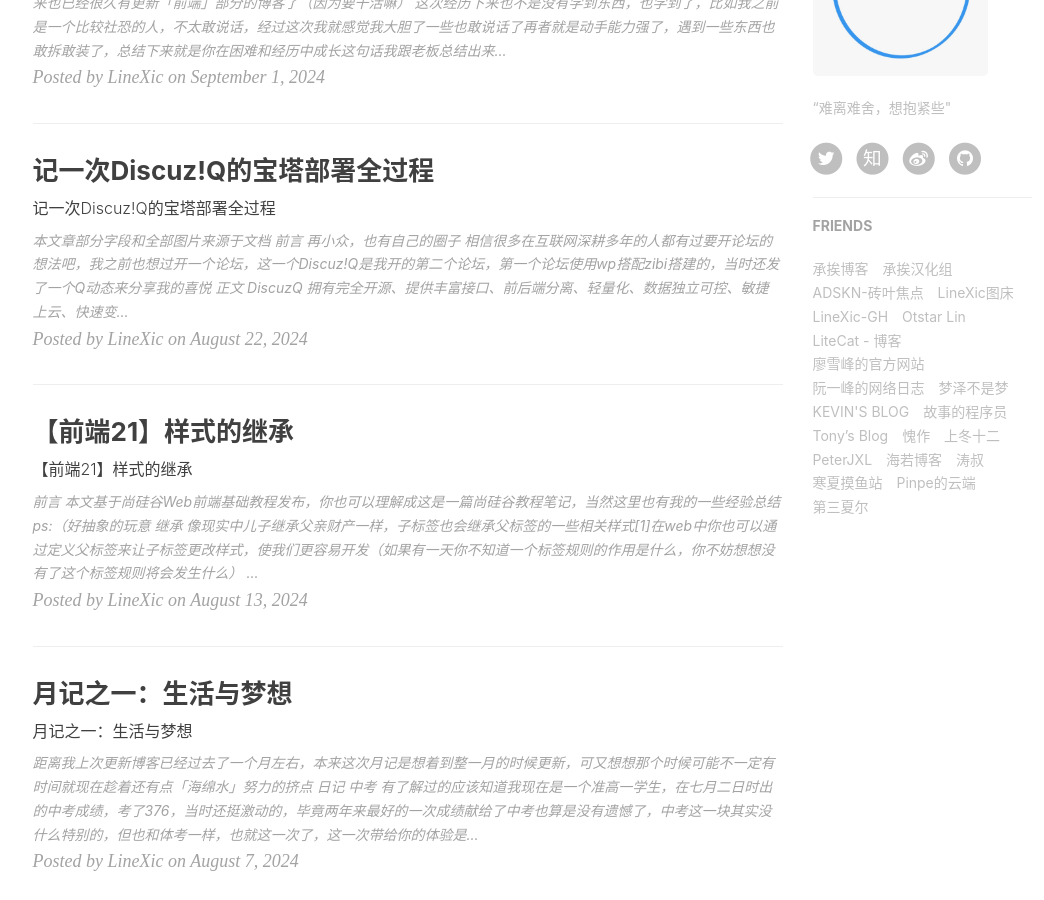
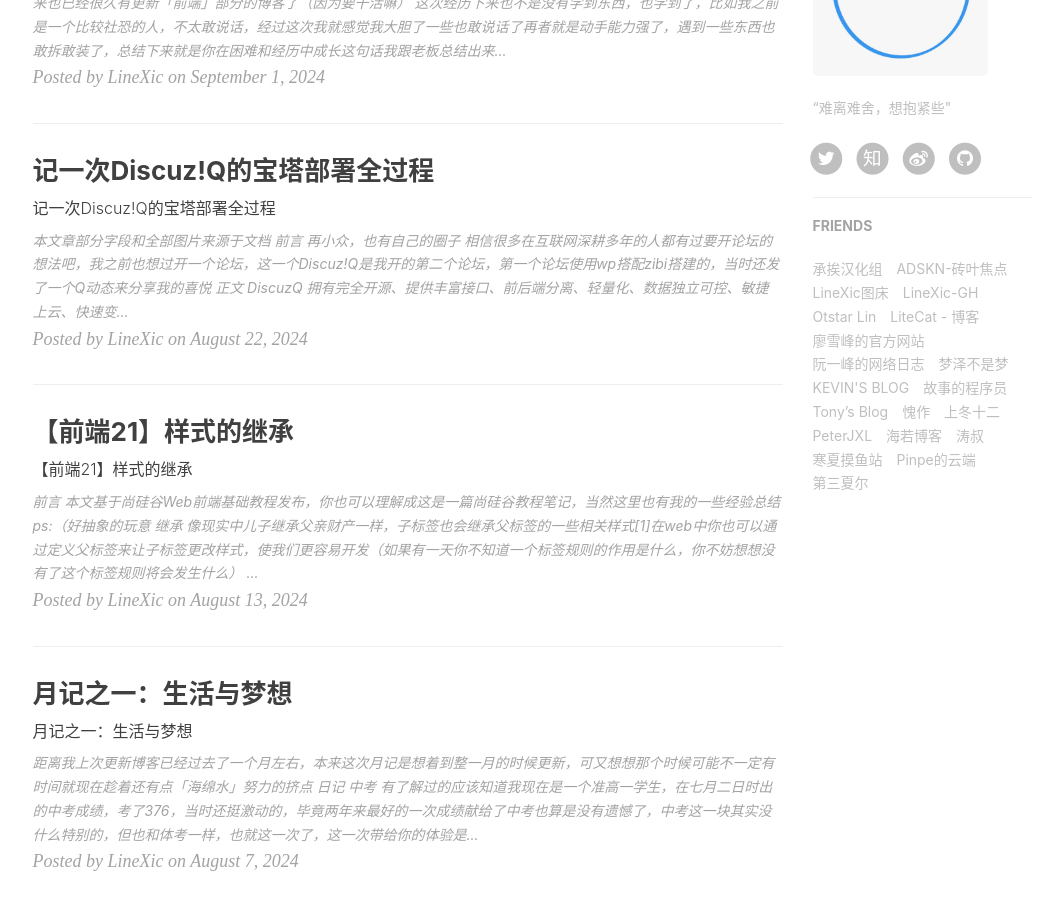
Before and after one commit to LineXic/LineXic-blog, a Jekyll site: the page built from index.html, in a window 1280 px wide and 900 px high, scrolled down 789 px. Shown: the whole window, without its empty margins (135-1179 px from the left). Built offline with Jekyll 4.4.1, drawn with Linux system fonts in a browser that asks for light colours; nearby versions of some CDN libraries; the list of posts is cut into pages by our own code; comment, search, counter and statistics services are not loaded.

Commit message:
更新 _config.yml

```diff
--- a/_config.yml
+++ b/_config.yml
@@ -107,7 +107,6 @@
 
 # Friends
 friends: [
-    { title: "承挨博客", href: "https://blog.chengai77a6b.top/" },
     { title: "承挨汉化组", href: "https://chengai77a6b.top/" },
     { title: "ADSKN-砖叶焦点", href: "https://tbl.adskn.com/" },
     { title: "LineXic图床", href: "https://img.linexic.top/" },
```
